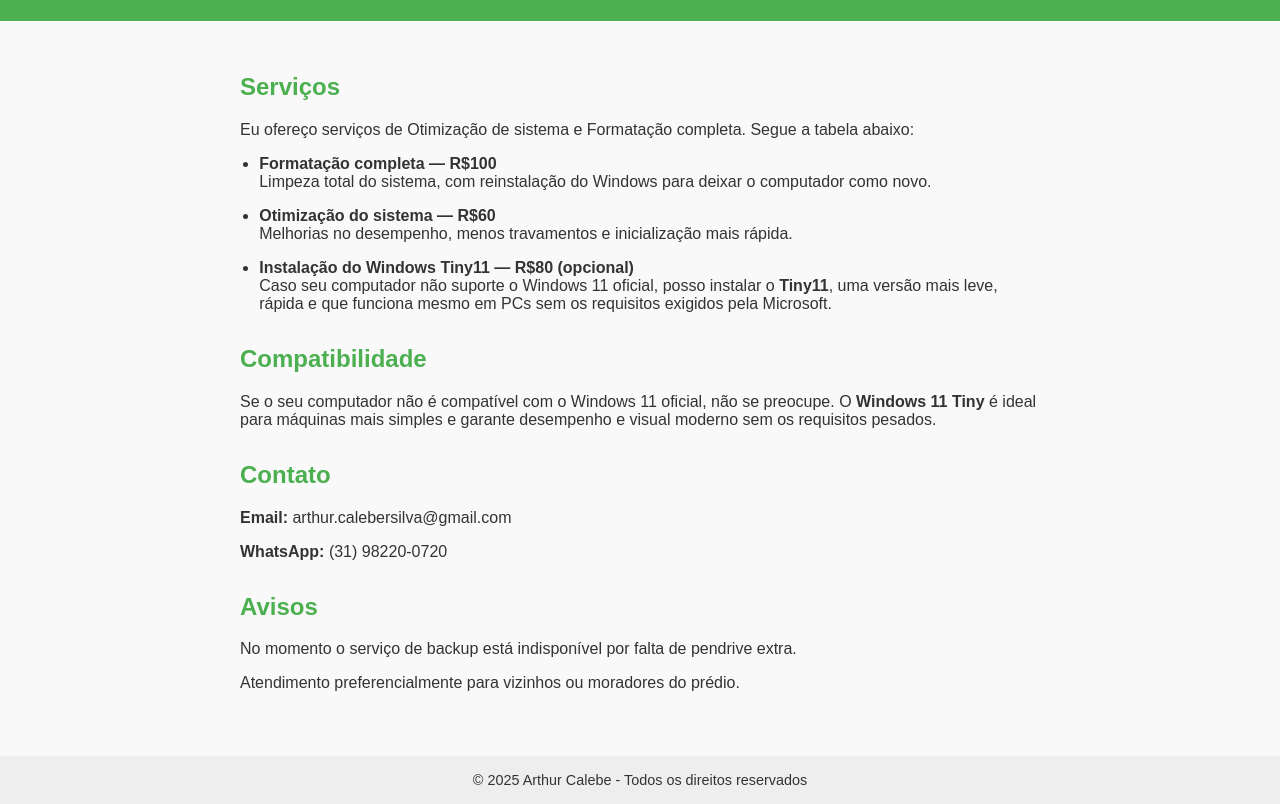
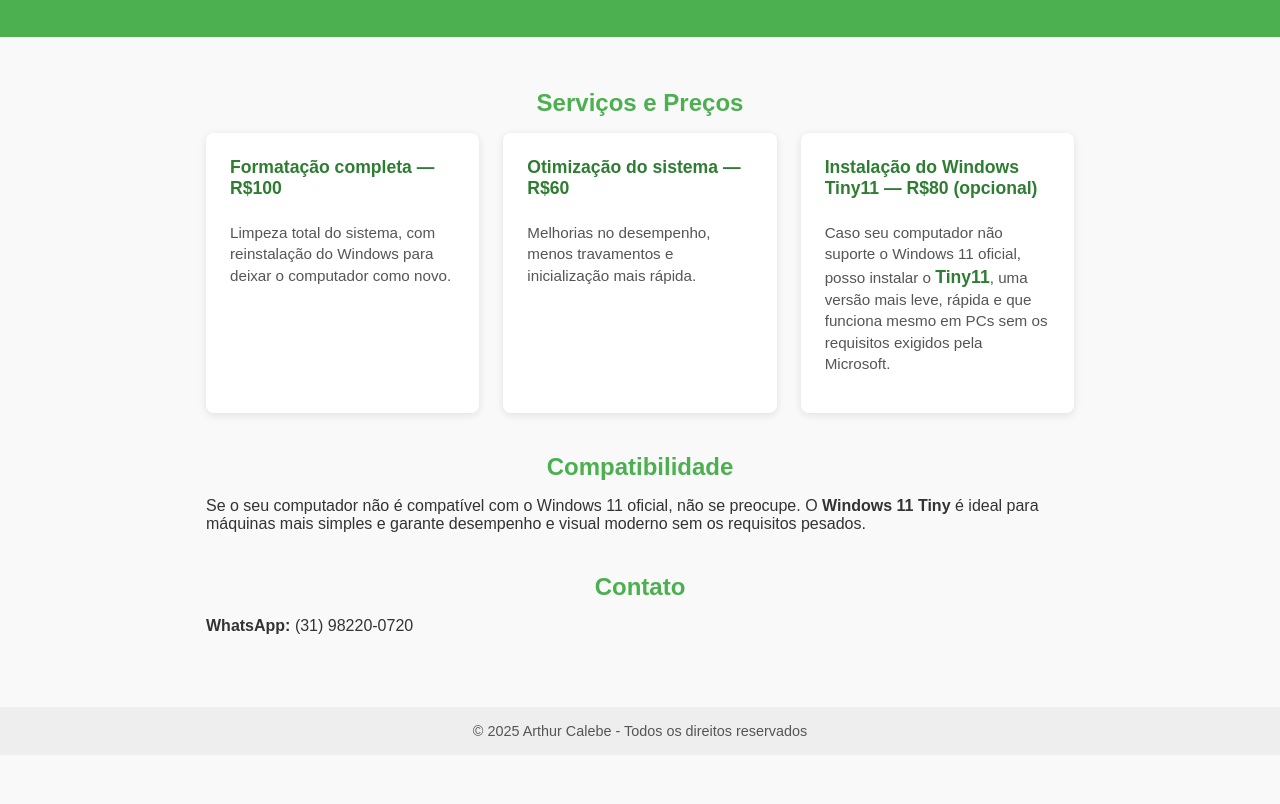
Before and after one commit to PeekeG/Formata-o-de-PCs, a plain HTML site: page index.html in a window 1280 px wide. Shown: the part 125-929 px from the top of the page. After the commit the page ends 880 px from the top, so only its background shows below. Drawn offline with Linux system fonts and the light colour scheme.

```diff
--- a/index.html
+++ b/index.html
@@ -1,10 +1,14 @@
 <!DOCTYPE html>
 <html lang="pt-BR">
 <head>
-  <meta charset="UTF-8">
-  <meta name="viewport" content="width=device-width, initial-scale=1">
+<meta charset="UTF-8" />
+<meta name="viewport" content="width=device-width, initial-scale=1" />
 <title>Arthur Calebe - Formatação e Otimização</title>
 <style>
+  * {
+    box-sizing: border-box;
+  }
+
   body {
     font-family: Arial, sans-serif;
     background-color: #f9f9f9;
@@ -12,59 +16,132 @@
     margin: 0;
     padding: 0;
   }
+
   header {
-      background-color: #4CAF50;
+    background-color: #4caf50;
     color: white;
-      padding: 1rem;
+    padding: 1.5rem 1rem;
     text-align: center;
   }
+
   main {
-      padding: 2rem;
-      max-width: 800px;
+    padding: 2rem 1rem;
+    max-width: 900px;
     margin: auto;
   }
+
   section {
-      margin-bottom: 2rem;
+    margin-bottom: 2.5rem;
   }
+
   h2 {
-      color: #4CAF50;
+    color: #4caf50;
+    margin-bottom: 1rem;
+    text-align: center;
   }
+
+  .services-grid {
+    display: grid;
+    gap: 1.5rem;
+    grid-template-columns: repeat(auto-fit, minmax(250px, 1fr));
+  }
+
+  .service-box {
+    background: white;
+    padding: 1.5rem;
+    border-radius: 8px;
+    box-shadow: 0 2px 8px rgb(0 0 0 / 0.1);
+    display: flex;
+    flex-direction: column;
+  }
+
+  .service-box strong {
+    font-size: 1.1rem;
+    color: #2e7d32;
+    margin-bottom: 0.5rem;
+  }
+
+  .service-description {
+    flex-grow: 1;
+    font-size: 0.95rem;
+    line-height: 1.4;
+    color: #555;
+  }
+
+  table {
+    width: 100%;
+    border-collapse: collapse;
+    margin-top: 1rem;
+  }
+
+  th, td {
+    border: 1px solid #ddd;
+    padding: 0.8rem 1rem;
+    text-align: left;
+  }
+
+  th {
+    background-color: #4caf50;
+    color: white;
+  }
+
+  .contact-info p {
+    margin: 0.4rem 0;
+    font-size: 1rem;
+  }
+
+  .notice {
+    background: #e8f5e9;
+    border-left: 6px solid #4caf50;
+    padding: 1rem 1.5rem;
+    border-radius: 4px;
+    font-size: 0.95rem;
+    color: #2e7d32;
+  }
+
   footer {
     background-color: #eee;
     text-align: center;
     padding: 1rem;
     font-size: 0.9rem;
+    color: #555;
   }
-    ul {
-      padding-left: 1.2rem;
+
+  @media (max-width: 480px) {
+    header h1 {
+      font-size: 1.6rem;
     }
-    li {
-      margin-bottom: 1rem;
+
+    .service-box {
+      padding: 1rem;
+    }
   }
 </style>
 </head>
 <body>
 
 <header>
-    <h1>Arthur Calebe Ribeiro Silva</h1>
+  <h1>Arthur</h1>
   <p>Formatação, Otimização e Instalação de Windows</p>
 </header>
 
 <main>
   <section>
-      <h2>Serviços</h2>
-      <p>Eu ofereço serviços de Otimização de sistema e Formatação completa. Segue a tabela abaixo: </p>
-      <ul>
-        <li><strong>Formatação completa — R$100</strong><br>
-          Limpeza total do sistema, com reinstalação do Windows para deixar o computador como novo.
-        </li>
-        <li><strong>Otimização do sistema — R$60</strong><br>
-          Melhorias no desempenho, menos travamentos e inicialização mais rápida.
-        </li>
-        <li><strong>Instalação do Windows Tiny11 — R$80 (opcional)</strong><br>
-          Caso seu computador não suporte o Windows 11 oficial, posso instalar o <strong>Tiny11</strong>, uma versão mais leve, rápida e que funciona mesmo em PCs sem os requisitos exigidos pela Microsoft.
-        </li>
-      </ul>
+    <h2>Serviços e Preços</h2>
+    <div class="services-grid">
+      <div class="service-box">
+        <strong>Formatação completa — R$100</strong>
+        <p class="service-description">Limpeza total do sistema, com reinstalação do Windows para deixar o computador como novo.</p>
+      </div>
+      <div class="service-box">
+        <strong>Otimização do sistema — R$60</strong>
+        <p class="service-description">Melhorias no desempenho, menos travamentos e inicialização mais rápida.</p>
+      </div>
+      <div class="service-box">
+        <strong>Instalação do Windows Tiny11 — R$80 (opcional)</strong>
+        <p class="service-description">Caso seu computador não suporte o Windows 11 oficial, posso instalar o <strong>Tiny11</strong>, uma versão mais leve, rápida e que funciona mesmo em PCs sem os requisitos exigidos pela Microsoft.</p>
+      </div>
+    </div>
   </section>
 
   <section>
@@ -72,16 +149,14 @@
     <p>Se o seu computador não é compatível com o Windows 11 oficial, não se preocupe. O <strong>Windows 11 Tiny</strong> é ideal para máquinas mais simples e garante desempenho e visual moderno sem os requisitos pesados.</p>
   </section>
 
-    <section>
+  <section class="contact-info">
     <h2>Contato</h2>
-      <p><strong>Email:</strong> arthur.calebersilva@gmail.com</p>
     <p><strong>WhatsApp:</strong> (31) 98220-0720</p>
   </section>
 
   <section>
-      <h2>Avisos</h2>
-      <p>No momento o serviço de backup está indisponível por falta de pendrive extra.</p>
-      <p>Atendimento preferencialmente para vizinhos ou moradores do prédio.</p>
+
+    </div>
   </section>
 </main>
 
```
Lines whose indentation alone changed are shown as unchanged.
